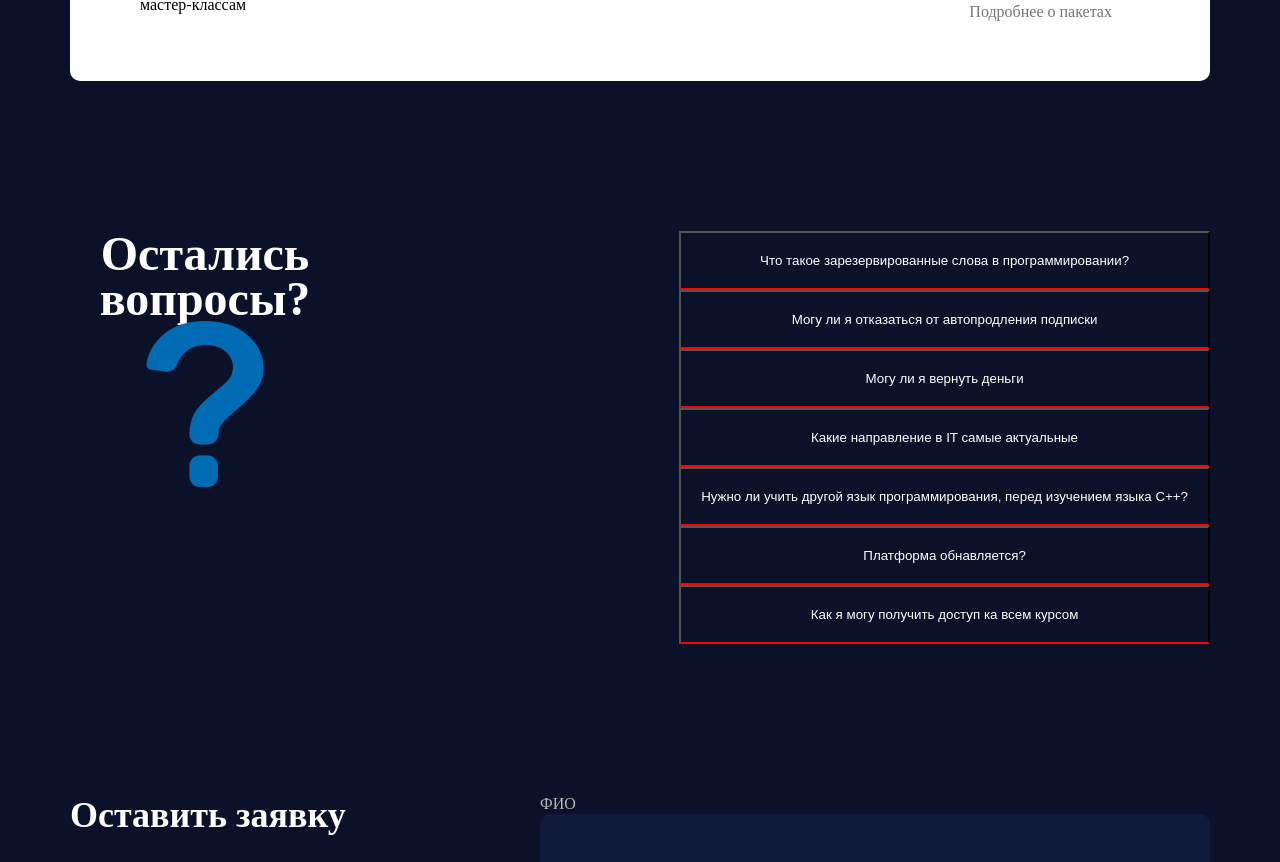
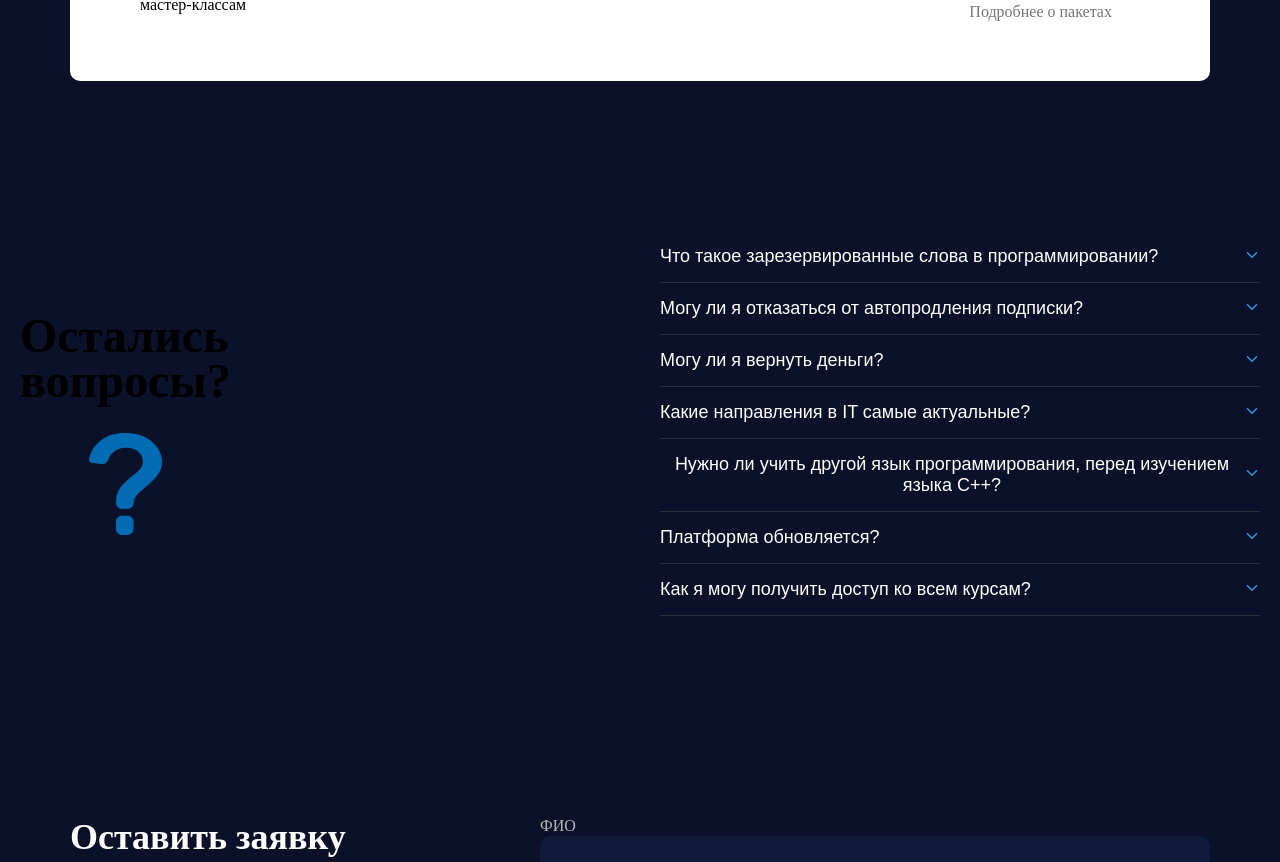
Before and after one commit to AlimMahmudov/it-course, a Next.js app: page / in a window 1280 px wide. Shown: the part 2597-3459 px from the top of the page. Built offline with nearby package versions, Linux system fonts and the light colour scheme; no server answers.

Commit message:
accardeon

```diff
--- a/src/components/auth/SignUp.tsx
+++ b/src/components/auth/SignUp.tsx
@@ -1,5 +1,4 @@
 "use client";
-import { useState } from "react";
 import scss from "./SignUp.module.scss";
 import { SubmitHandler, useForm } from "react-hook-form";
 import axios, { AxiosError } from "axios";
--- a/src/components/pages/project/left/Left.module.scss
+++ b/src/components/pages/project/left/Left.module.scss
@@ -1,46 +1,85 @@
-#Left {
-  padding: 50px;
-  padding-top: 100px;
+.DoYouHave {
+  padding: 100px 0;
+
+  .content {
+    display: flex;
+    align-items: center;
+    justify-content: space-between;
+    @media (max-width: 1040px) {
+      flex-wrap: wrap;
+      justify-content: center;
+      gap: 40px;
+    }
+  }
+
   .left {
     display: flex;
-    justify-content: space-between;
-    .left_img {
-      display: flex;
-      flex-direction: column;
-      align-items: center;
-      text-align: center;
-      h1 {
-        width: 270px;
-        height: 90px;
-        font-family: Montserrat;
-        font-size: 48px;
-        font-weight: 700;
-        line-height: 45px;
+    align-items: center;
+    justify-content: center;
+    flex-direction: column;
+    gap: 30px;
+    @media (max-width: 1000px) {
+      flex-direction: row;
+      gap: 30px;
+    }
+    img {
+      width: clamp(100px, 8vw, 177px);
+      height: clamp(100px, 8vw, 177px);
+    }
+    h1 {
+      font-size: clamp(24px, 8vw, 48px);
+      font-weight: 700;
+      line-height: 45px;
+    }
+  }
+
+  .accordion {
+    width: 100%;
+    max-width: 600px;
+    @media (max-width: 600px) {
+      max-width: 100%;
+    }
+    .accordionItem {
+      border-bottom: 1px solid #2a2f3c;
+
+      .accordionHeader {
+        width: 100%;
+        background: none;
+        border: none;
+        padding: 15px 0;
         color: #ffffff;
-      }
-    }
+        font-size: 18px;
+        font-weight: 500;
+        display: flex;
+        align-items: center;
+        justify-content: space-between;
+        cursor: pointer;
 
-    .left_accardeon {
-      display: flex;
-      flex-direction: column;
-      .accardeon {
-        display: flex;
-        flex-direction: column;
-
-        .accordion_button {
-          border-bottom: solid 2px red;
-          padding: 20px;
-          background: none;
-          color: #ffffff;
-          //   border: none;
-          cursor: pointer;
+        &:hover {
+          color: #3498db;
         }
 
-        .accordion_p {
-          p {
-            color: #ffffff;
-          }
+        .icon {
+          font-size: 16px;
+          color: #3498db;
+          transition: transform 0.3s;
         }
+      }
+
+      .accordionContent {
+        max-height: 0;
+        overflow: hidden;
+        transition: max-height 0.3s ease, padding 0.3s ease;
+
+        p {
+          padding: 0 0 15px;
+          font-size: 16px;
+          color: #d1d3d8;
+        }
+      }
+
+      .open {
+        max-height: 100%;
       }
     }
   }
--- a/src/components/pages/project/left/Left.tsx
+++ b/src/components/pages/project/left/Left.tsx
@@ -2,96 +2,94 @@
 import React, { useState } from "react";
 import scss from "./Left.module.scss";
 import Image from "next/image";
-import leftq from "@/assets/imgq.svg";
+import Question from "@/assets/imgq.svg";
+import { IoIosArrowDown } from "react-icons/io";
+import { IoIosArrowUp } from "react-icons/io";
 
-interface Question {
-  id: number;
+interface AccordionItem {
   question: string;
   answer: string;
 }
 
-const questions: Question[] = [
+const Left: React.FC = () => {
+  const [activeIndex, setActiveIndex] = useState<number | null>(null);
+
+  const toggleAccordion = (index: number) => {
+    setActiveIndex(activeIndex === index ? null : index);
+  };
+
+  const accordionData: AccordionItem[] = [
     {
-    id: 1,
       question: "Что такое зарезервированные слова в программировании?",
       answer:
-      "Lorem ipsum dolor, sit amet consectetur adipisicing elit.Possimus assumenda, quasi maxime odio id amet. Rem eveniet accusantium, architecto placeat sapiente animi,consequatur ad enim porro, maiores odit vitae dicta?",
+        "Зарезервированные или ключевые слова – это слова и выражения, которые имеют предопределенные значения и не могут использоваться при написании кода для иных целей, например, для именования переменных. Примеры распространенных ключевых слов в языках программирования – это конструкции if/then/else или различные варианты циклов. Вроде for и while.",
     },
     {
-    id: 2,
-    question: "Могу ли я отказаться от автопродления подписки",
+      question: "Могу ли я отказаться от автопродления подписки?",
       answer:
-      "Lorem ipsum dolor, sit amet consectetur adipisicing elit.Possimus assumenda, quasi maxime odio id amet. Rem eveniet accusantium, architecto placeat sapiente animi,consequatur ad enim porro, maiores odit vitae dicta?",
+        "Зарезервированные или ключевые слова – это слова и выражения, которые имеют предопределенные значения и не могут использоваться при написании кода для иных целей, например, для именования переменных. Примеры распространенных ключевых слов в языках программирования – это конструкции if/then/else или различные варианты циклов. Вроде for и while.",
     },
     {
-    id: 3,
-    question: "Могу ли я вернуть деньги",
+      question: "Могу ли я вернуть деньги?",
       answer:
-      "Lorem ipsum dolor, sit amet consectetur adipisicing elit.Possimus assumenda, quasi maxime odio id amet. Rem eveniet accusantium, architecto placeat sapiente animi,consequatur ad enim porro, maiores odit vitae dicta?",
+        "Зарезервированные или ключевые слова – это слова и выражения, которые имеют предопределенные значения и не могут использоваться при написании кода для иных целей, например, для именования переменных. Примеры распространенных ключевых слов в языках программирования – это конструкции if/then/else или различные варианты циклов. Вроде for и while.",
     },
     {
-    id: 4,
-    question: "Какие направление в IT самые актуальные",
-    answer:
-      "Lorem ipsum dolor, sit amet consectetur adipisicing elit.Possimus assumenda, quasi maxime odio id amet. Rem eveniet accusantium, architecto placeat sapiente animi,consequatur ad enim porro, maiores odit vitae dicta?",
+      question: "Какие направления в IT самые актуальные?",
+      answer: "Ответ на четвертый вопрос.",
     },
     {
-    id: 5,
       question:
-      "Нужно ли учить другой язык программирования, перед изучением языка С++?",
-    answer:
-      "Lorem ipsum dolor, sit amet consectetur adipisicing elit.Possimus assumenda, quasi maxime odio id amet. Rem eveniet accusantium, architecto placeat sapiente animi,consequatur ad enim porro, maiores odit vitae dicta?",
+        "Нужно ли учить другой язык программирования, перед изучением языка C++?",
+      answer: "Ответ на пятый вопрос.",
     },
+    { question: "Платформа обновляется?", answer: "Ответ на шестой вопрос." },
     {
-    id: 6,
-    question: "Платформа обнавляется?",
-    answer:
-      "Lorem ipsum dolor, sit amet consectetur adipisicing elit.Possimus assumenda, quasi maxime odio id amet. Rem eveniet accusantium, architecto placeat sapiente animi,consequatur ad enim porro, maiores odit vitae dicta?",
-  },
-  {
-    id: 7,
-    question: "Как я могу получить доступ ка всем курсом",
-    answer:
-      "Lorem ipsum dolor, sit amet consectetur adipisicing elit.Possimus assumenda, quasi maxime odio id amet. Rem eveniet accusantium, architecto placeat sapiente animi,consequatur ad enim porro, maiores odit vitae dicta?",
+      question: "Как я могу получить доступ ко всем курсам?",
+      answer: "Ответ на седьмой вопрос.",
     },
   ];
 
-const Left = () => {
-  const [activeQuestion, setActiveQuestion] = useState<number | null>(null);
-
-  const toggleQuestion = (id: number) => {
-    setActiveQuestion((prevId) => (prevId === id ? null : id));
-  };
-
   return (
-    <div id={scss.Left}>
+    <section className={scss.DoYouHave}>
       <div className="container">
+        <div className={scss.content}>
           <div className={scss.left}>
-          <div className={scss.left_img}>
-            <h1>Остались вопросы?</h1>
-            <Image src={leftq} alt="" />
+            <h1>
+              Остались <br />
+              вопросы?
+            </h1>
+            <Image src={Question} alt="img" width={170} height={170} />
           </div>
-          <div className={scss.left_accardeon}>
-            {questions.map((item) => (
-              <div key={item.id} className={scss.accardeon}>
+          <div className={scss.accordion}>
+            {accordionData.map((item, index) => (
+              <div key={index} className={scss.accordionItem}>
                 <button
-                  onClick={() => toggleQuestion(item.id)}
-                  className={scss.accordion_button}
+                  className={scss.accordionHeader}
+                  onClick={() => toggleAccordion(index)}
                 >
                   {item.question}
+                  <span className={scss.icon}>
+                    {activeIndex === index ? (
+                      <IoIosArrowUp />
+                    ) : (
+                      <IoIosArrowDown />
+                    )}
+                  </span>
                 </button>
-
-                {activeQuestion === item.id && (
-                  <div className={scss.accordion_p}>
+                <div
+                  className={`${scss.accordionContent} ${
+                    activeIndex === index ? scss.open : ""
+                  }`}
+                >
                   <p>{item.answer}</p>
                 </div>
-                )}
               </div>
             ))}
           </div>
         </div>
       </div>
-    </div>
+    </section>
   );
 };
 
--- a/src/provider/SessionProvider.tsx
+++ b/src/provider/SessionProvider.tsx
@@ -33,9 +33,9 @@ export const SessionProvider: FC<SessionProviderProps> = ({ children }) => {
     }
   }, [pathname, router, status]);
 
-  // useEffect(() => {
-  //   handleNavigation();
-  // }, [handleNavigation]);
+  useEffect(() => {
+    handleNavigation();
+  }, [handleNavigation]);
 
   return <>{children}</>;
 };
```
Lines whose indentation alone changed are shown as unchanged.
